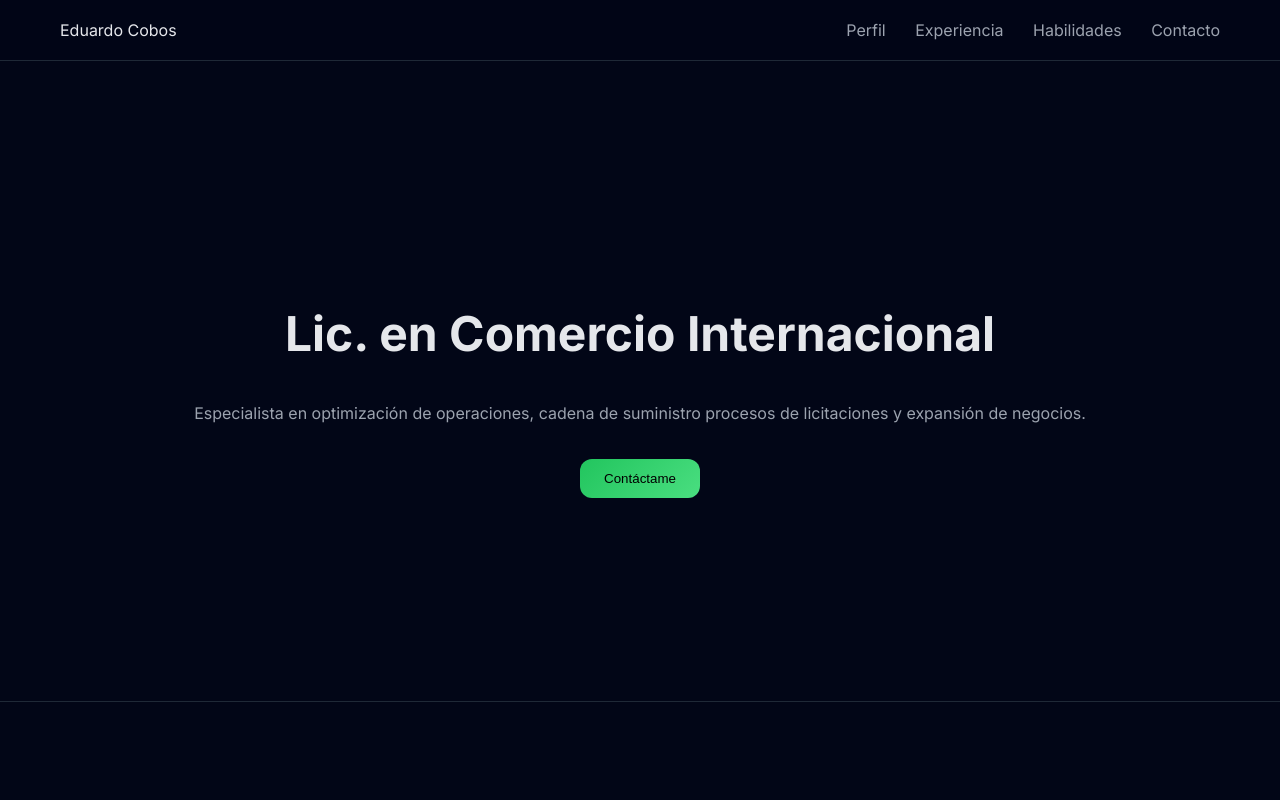
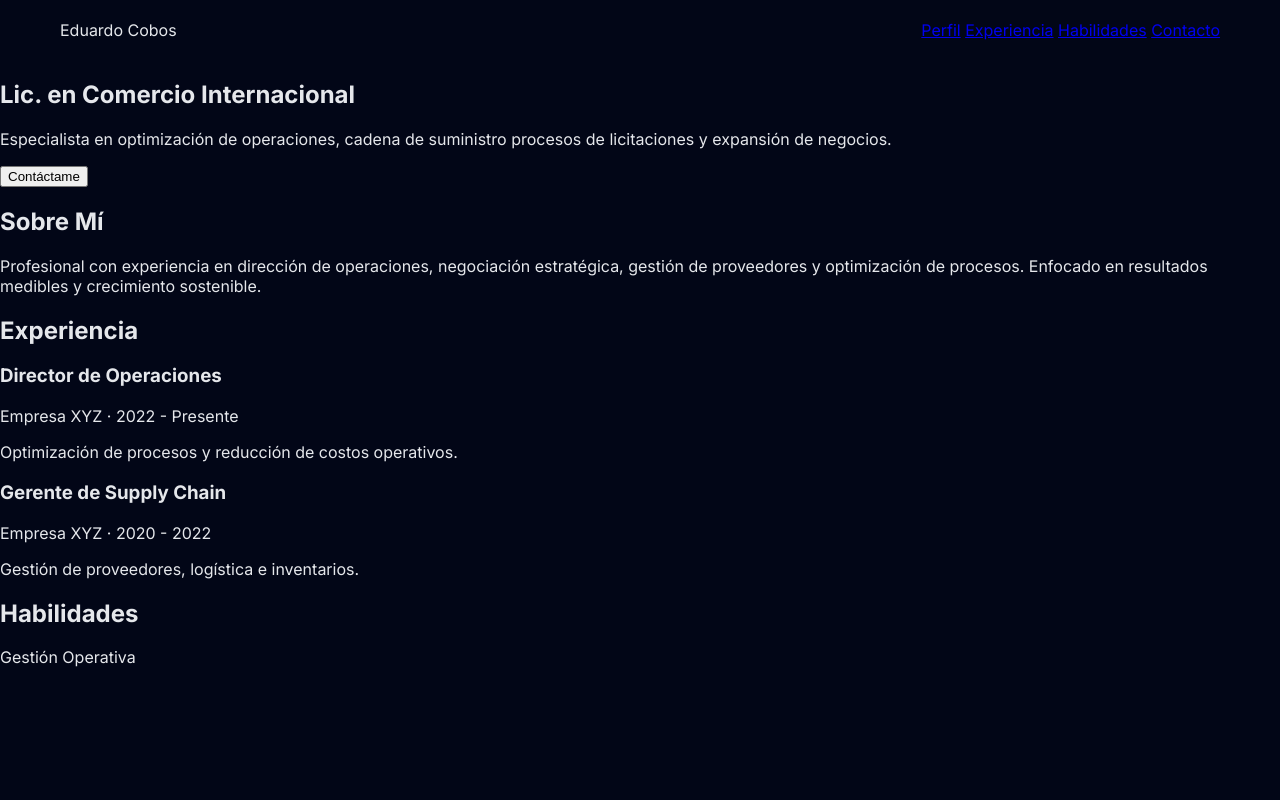
Before and after one commit to lcieduardocobos/lcieduardocobos.github.io, a plain HTML site: page index.html in a window 1280 px wide. Shown: the top 800 px of the page. Drawn offline with Linux system fonts and the light colour scheme.

Commit message:
Update styles.css

```diff
--- a/styles.css
+++ b/styles.css
@@ -6,7 +6,6 @@
   --accent: #22c55e;
 }
 
-/* Base */
 body {
   margin: 0;
   font-family: 'Inter', sans-serif;
@@ -14,108 +13,46 @@ body {
   color: var(--text);
 }
 
-/* Navbar */
 .navbar {
   display: flex;
   justify-content: space-between;
   padding: 20px 60px;
-  position: sticky;
-  top: 0;
-  background: rgba(2,6,23,0.8);
-  backdrop-filter: blur(12px);
-  border-bottom: 1px solid #1f2937;
 }
 
-.navbar a {
-  margin-left: 25px;
-  color: var(--muted);
-  text-decoration: none;
-}
-
-.navbar a:hover {
+.lang-btn {
+  background: none;
+  border: 1px solid var(--accent);
   color: var(--accent);
-}
-
-/* Hero */
-.hero {
-  display: flex;
-  align-items: center;
-  justify-content: center;
-  height: 80vh;
-  text-align: center;
-}
-
-.hero h1 {
-  font-size: 3rem;
-}
-
-.hero p {
-  color: var(--muted);
-}
-
-/* Botón */
-.btn {
-  margin-top: 20px;
-  padding: 12px 24px;
-  background: linear-gradient(135deg, #22c55e, #4ade80);
-  border: none;
-  border-radius: 12px;
+  border-radius: 8px;
+  padding: 5px 10px;
   cursor: pointer;
 }
 
-/* Sections */
-.section {
-  padding: 100px 60px;
-  border-top: 1px solid #1f2937;
+.hero-grid {
+  display: grid;
+  grid-template-columns: 1fr 300px;
+  gap: 40px;
 }
 
-.container {
-  max-width: 1000px;
-  margin: auto;
-}
-
-h2 {
-  margin-bottom: 20px;
-}
-
-/* Timeline */
-.timeline .item {
-  margin-bottom: 30px;
-  padding: 20px;
-  background: var(--card);
+.hero-photo img {
+  width: 100%;
   border-radius: 12px;
 }
 
-.timeline span {
-  color: var(--muted);
-  font-size: 0.9rem;
+.cases-grid {
+  display: grid;
+  grid-template-columns: repeat(auto-fit, minmax(250px, 1fr));
+  gap: 20px;
 }
 
-/* Skills */
-.skill {
-  margin-bottom: 20px;
+.case-card {
+  background: var(--card);
+  border-radius: 12px;
+  padding: 15px;
 }
 
-.bar {
-  background: #1f2937;
-  height: 8px;
+.case-card img {
+  width: 100%;
   border-radius: 10px;
-  overflow: hidden;
+  margin-bottom: 10px;
 }
-
-.bar div {
-  height: 100%;
-  background: linear-gradient(90deg, #22c55e, #4ade80);
-}
-
-/* Footer */
-footer {
-  text-align: center;
-  padding: 30px;
-  border-top: 1px solid #1f2937;
-  color: var(--muted);
-}
-
-.center {
-  text-align: center;
-}
```
